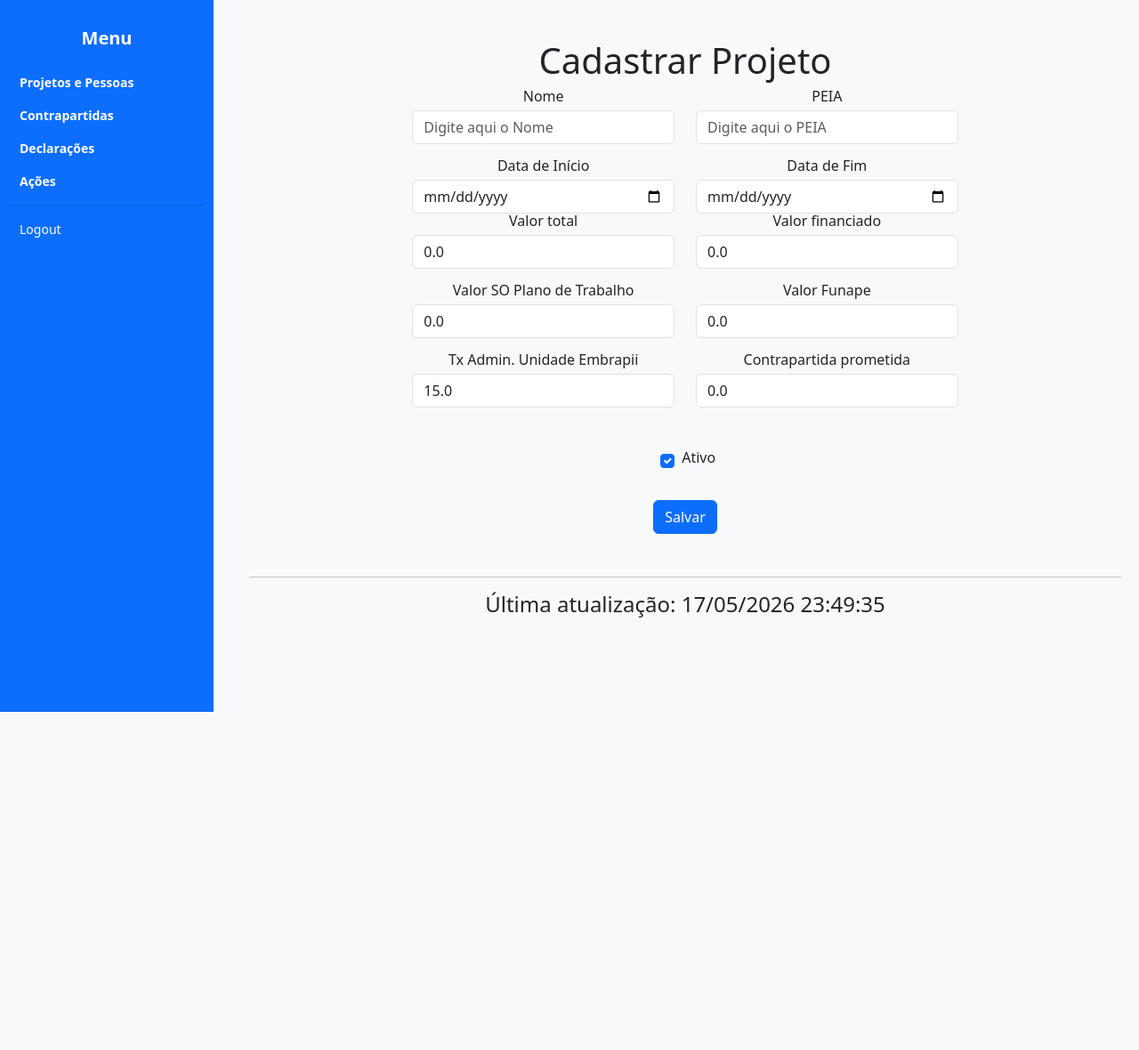
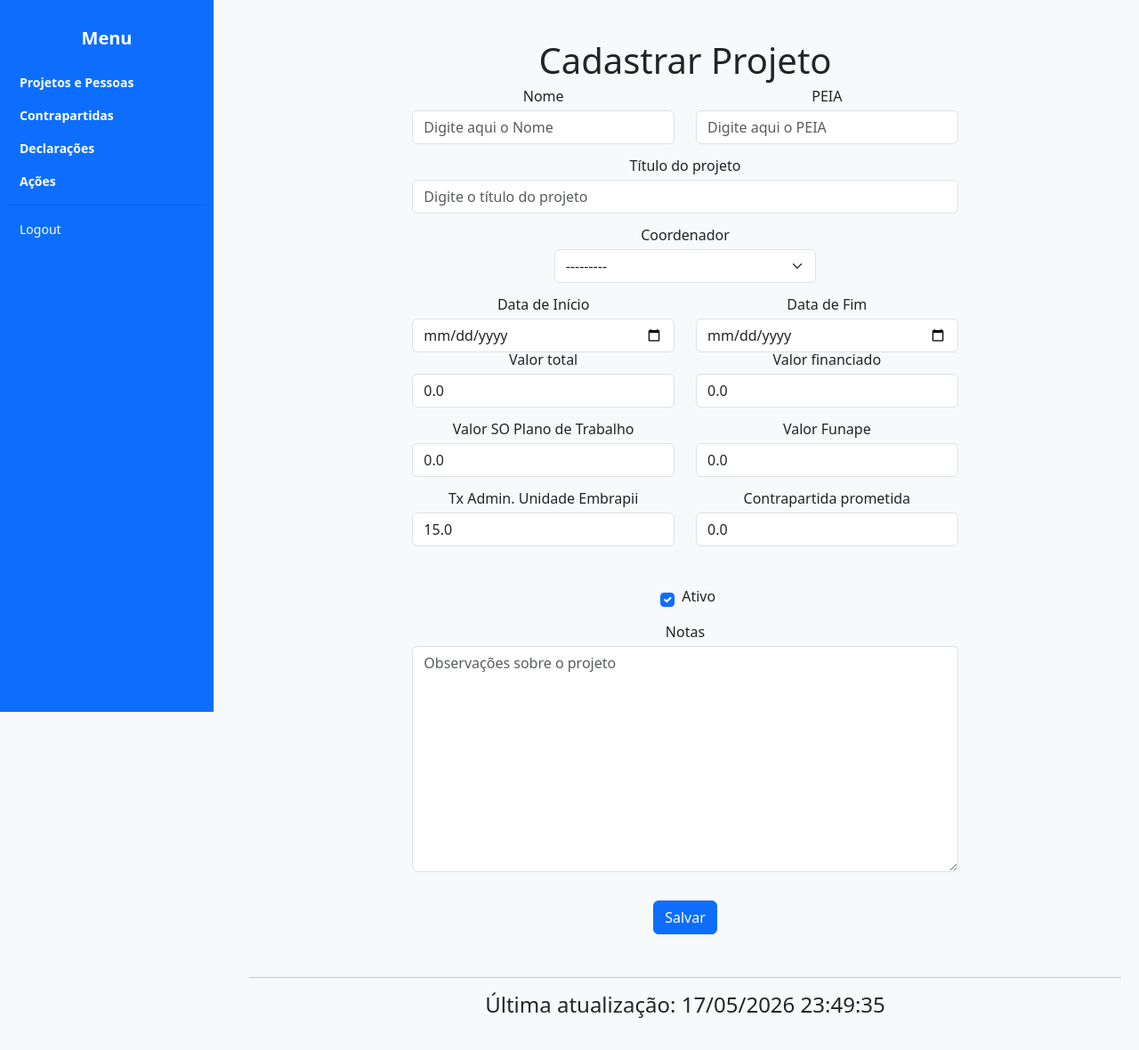
Before and after one commit to rafepe/contrapartida-ceia, a Django app: page /projeto_create/ in a window 1280 px wide. Shown: the whole page at 89% size. Before the commit the page ends 800 px from the top, so only its background shows below. Run offline with Django 4.2, Linux system fonts and the light colour scheme; the visitor is signed in with stand-in values (Sample User, id 1); data that the repository does not hold is empty; parts of the project's set-up code (start-up, migrations or seed data) failed here and were passed over; some libraries are stand-ins or nearby versions.

Commit message:
Contrapartida SO atualizada e novos campos em projetos

```diff
--- a/prestaconta/contrapartida/models.py
+++ b/prestaconta/contrapartida/models.py
@@ -11,6 +11,7 @@ import re
 class projeto(models.Model):
     id = models.AutoField(primary_key=True)
     nome = models.CharField(max_length=255)
+    titulo = models.CharField(max_length=225, verbose_name='Título do projeto', default='')
     peia = models.CharField(max_length=255, verbose_name="PEIA")
     data_inicio = models.DateField(verbose_name="Data início")
     data_fim = models.DateField(verbose_name="Data fim")
@@ -20,6 +21,8 @@ class projeto(models.Model):
     valor_funape = models.DecimalField(max_digits=12, decimal_places=2, default=0.00, verbose_name="Valor Funape")
     tx_adm_ue = models.DecimalField(max_digits=5, decimal_places=2, default=15.00, verbose_name="Tx Admin. Unidade Embrapii")
     contrapartida = models.DecimalField(max_digits=12, decimal_places=2, default=0.00, verbose_name='Contrapartida prometida')
+    coordenador = models.ForeignKey('pessoa', on_delete=models.CASCADE, verbose_name='Coordenador', null=False)
+    notas = models.TextField(max_length=1000, null=True, blank=True, verbose_name='Notas')
     ativo = models.BooleanField(default=True, verbose_name='Ativo')
 
     def __str__(self):
--- a/prestaconta/contrapartida/templates/contrapartida/projeto_form.html
+++ b/prestaconta/contrapartida/templates/contrapartida/projeto_form.html
@@ -27,6 +27,18 @@
               </div>
               <div class="col-md-4 col-sm-6 col-xs-12">
                 {% bootstrap_field form.peia placeholder='Digite aqui o PEIA' %}
+              </div>
+            </div>
+
+            <div class="row justify-content-center" style="line-height: 1;">
+              <div class="col-md-8 col-sm-12">
+                {% bootstrap_field form.titulo placeholder='Digite o título do projeto' %}
+              </div>
+            </div>
+
+            <div class="row justify-content-center" style="line-height: 1;">
+              <div class="col-md-4 col-sm-6 col-xs-12">
+                {% bootstrap_field form.coordenador %}
               </div>
             </div>
 
@@ -73,6 +85,12 @@
                 </div>
             </div>
 
+            <div class="row justify-content-center" style="line-height: 1;">
+              <div class="col-md-8 col-sm-12">
+                {% bootstrap_field form.notas placeholder='Observações sobre o projeto' %}
+              </div>
+            </div>
+
             <div class="row justify-content-center">
               <div class="col-auto">
                 <button type="submit" class="btn btn-primary mt-3">Salvar</button>
--- a/prestaconta/contrapartida/views.py
+++ b/prestaconta/contrapartida/views.py
@@ -139,7 +139,7 @@ class projeto_menu(SingleTableView):
 
 class projeto_create(CreateView):
     model = projeto
-    fields = ['nome', 'peia', 'data_inicio', 'data_fim', 'valor_total', 'valor_financiado', 'valor_so_ptr', 'valor_funape', 'tx_adm_ue', 'contrapartida', 'ativo']
+    fields = ['nome', 'titulo', 'peia', 'data_inicio', 'data_fim', 'valor_total', 'valor_financiado', 'valor_so_ptr', 'valor_funape', 'tx_adm_ue', 'contrapartida', 'coordenador', 'notas', 'ativo']
 
     def dispatch(self, request, *args, **kwargs):
         if request.user.has_perm("contrapartida.create_projeto"):
@@ -170,7 +170,7 @@ class projeto_update(UpdateView):
             return redirect('projeto_menu')
 
     model = projeto
-    fields = ['nome', 'peia', 'data_inicio', 'data_fim', 'valor_total', 'valor_financiado', 'valor_so_ptr', 'valor_funape', 'tx_adm_ue', 'contrapartida', 'ativo']
+    fields = ['nome', 'titulo', 'peia', 'data_inicio', 'data_fim', 'valor_total', 'valor_financiado', 'valor_so_ptr', 'valor_funape', 'tx_adm_ue', 'contrapartida', 'coordenador', 'notas', 'ativo']
     def get_success_url(self):
         return reverse_lazy('projeto_menu')
 
@@ -1440,10 +1440,17 @@ def contrapartida_so_criar_multiplos(request):
     # Lista de projetos para o select
     lista_projetos = projeto.objects.filter(ativo=True).order_by('peia')
 
+    cp_mensal_so = None
+    if projeto_obj and projeto_obj.num_mes:
+        so_da_ue = round(projeto_obj.valor_total * projeto_obj.tx_adm_ue / 100, 2) - projeto_obj.valor_funape
+        cp_ue_so = so_da_ue - projeto_obj.valor_so_ptr
+        cp_mensal_so = round(cp_ue_so / projeto_obj.num_mes, 2)
+
     context = {
         'formset': formset,
         'projetos': lista_projetos,
         'projeto_obj': projeto_obj,
+        'cp_mensal_so': cp_mensal_so,
     }
 
     return render(request, 'contrapartida/contrapartida_so_form_multiplo.html', context)
```
Also changed, not shown: prestaconta/contrapartida/tables.py (+4 -4 lines), prestaconta/contrapartida/templates/contrapartida/contrapartida_so_form_multiplo.html (+54 -1 lines), 1 other file.
